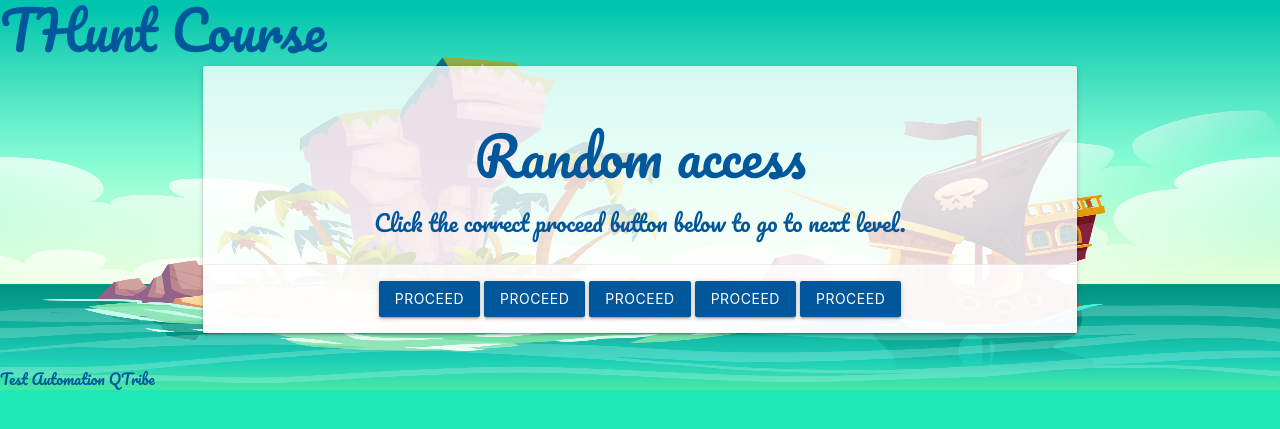
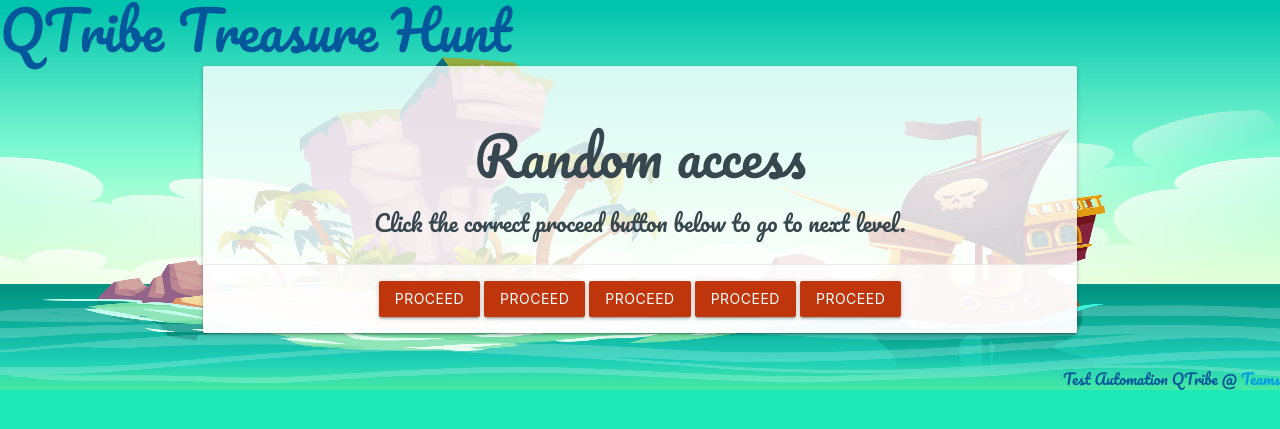
Before and after one commit to ramanqa/thunt.py, a Flask app: template templates/c1.html in a window 1280 px wide. Shown: the top 429 px of the page. Run offline with Flask 2, Linux system fonts and the light colour scheme; the template is opened without the code that fills it, so the values that code supplies are empty.

Commit message:
theaming

```diff
--- a/templates/a_video.html
+++ b/templates/a_video.html
@@ -14,7 +14,7 @@
                 <li>Mute the video </li>
                 <li>Click proceed</li>
               </ol>
-              <button class="btn light-blue darken-4" id="aVideoSubmit" href="#">Proceed</a>
+              <button class="btn deep-orange darken-4" id="aVideoSubmit" href="#">Proceed</a>
             </div>
             <div class="col s4">
               <div id="aVideoPlayer"></div>
--- a/templates/c1.html
+++ b/templates/c1.html
@@ -12,11 +12,11 @@
         <div class="card-action">
           <form id="c1form" method="POST" action="/r/c1">
           </form>
-          <button id="c1submitbutton1" class="btn light-blue darken-4">Proceed</button>
-          <button id="c1submitbutton2" class="btn light-blue darken-4">Proceed</button>
-          <button id="c1submitbutton3" class="btn light-blue darken-4">Proceed</button>
-          <button id="c1submitbutton4" class="btn light-blue darken-4">Proceed</button>
-          <button id="c1submitbutton5" class="btn light-blue darken-4">Proceed</button>
+          <button id="c1submitbutton1" class="btn deep-orange darken-4">Proceed</button>
+          <button id="c1submitbutton2" class="btn deep-orange darken-4">Proceed</button>
+          <button id="c1submitbutton3" class="btn deep-orange darken-4">Proceed</button>
+          <button id="c1submitbutton4" class="btn deep-orange darken-4">Proceed</button>
+          <button id="c1submitbutton5" class="btn deep-orange darken-4">Proceed</button>
         </div>
       </div>
     </div>
--- a/templates/crystal_maze.html
+++ b/templates/crystal_maze.html
@@ -4,7 +4,7 @@
   <div class="col s12">
       <div class="card maincard">
         <div class="card-content">
-          <span class="card-title"><h2>Socket Gate</h2></span>
+          <span class="card-title"><h2>Crystal Maze</h2></span>
           <div class="row">
             <div class="col s1 center-align"></div>
             <div class="col s5 center-align">
@@ -25,7 +25,7 @@
                   <form id="crystalMazeForm" name="crystalMazeForm" action="/r/crystal_maze" method="POST">
                     <input type="hidden" id="crystalMazePath" name="crystalMazePath"></input>
                   </form>
-                  <button id="crystalMazeFormSubmit" class="btn light-blue darken-4">Submit</button>
+                  <button id="crystalMazeFormSubmit" class="btn deep-orange darken-4">Submit</button>
                 </div>
               </div>
             </div>
--- a/templates/landing.html
+++ b/templates/landing.html
@@ -11,7 +11,7 @@
                   our gentleman o' fortune Cap'n "the forgetful one" 'as 'id our treasure chest. It 'as years o' loot we plundered from all ships at the seas. But 'e forgot where 'e 'id it (hence the name "the forgetful one"!). If ye 'elp us find it we can parley. All we know be the entry door. But beware, we 'eard its full o' traps.
                   </p>
                   <br />
-                  <button id="start" class="btn light-blue darken-4">Start</button>
+                  <button id="start" class="btn deep-orange darken-4">Start</button>
             </div>
             <div class="col s6">
               <img src="/static/parrot.png" style="height: 300px; vertical-align: bottom;" />
--- a/templates/layout.html
+++ b/templates/layout.html
@@ -21,21 +21,35 @@
         .errorcard{
           background-color: rgba(234,22,22,0.8);
         }
+        ::placeholder {
+           color: grey;
+        }
+        input{
+          border-bottom: 2px solid #9e9e9e !important;
+        }
       </style>
     </head>
 
       <script src="https://ajax.googleapis.com/ajax/libs/jquery/3.6.0/jquery.min.js"></script>
     <body class="teal accent-3" style="background-image: url('/static/pbg.jpg'); background-repeat: no-repeat; background-size: 100% 100%;">
       <header class="">
-        <h2 class="light-blue-text text-darken-4" style="margin: 0px;"> THunt Course</h2>
+        <h2 class="light-blue-text text-darken-4" style="margin: 0px;">QTribe Treasure Hunt</h2>
       </header>
-      <div class="container light-blue-text text-darken-4">
+      <div class="container blue-grey-text text-darken-3">
           {% block content %}{% endblock %}
       </div>
-      <footer class="light-blue-text text-darken-4">
-        Test Automation QTribe
+      <footer class="light-blue-text text-darken-4 right-align">
+        Test Automation QTribe @ <a href="https://teams.microsoft.com/l/team/19%3a8e96ee180dae46e2aa7ae6f5958ad658%40thread.skype/conversations?groupId=b877faf9-765d-4e74-affa-bb80557cbf34&tenantId=6be5b754-cbd2-4393-9dc2-d7050d353c69">Teams</a>
       <footer>
 
       <script src="https://cdnjs.cloudflare.com/ajax/libs/materialize/1.0.0/js/materialize.min.js"></script>
+      <script>
+        $('form input'). keydown(function (e) {
+          if (e. keyCode == 13) {
+            e. preventDefault();
+              return false;
+            }
+          });
+      </script>
     </body>
   </html>
--- a/templates/not_a_bot.html
+++ b/templates/not_a_bot.html
@@ -19,7 +19,7 @@
                 </div>
                 <input type="hidden" id="notABotCaptchaWord" name="notABotCaptchaWord" />
               </form>
-              <button class="btn light-blue darken-4" id="notABotCaptchaSubmit" href="#">Submit Captcha</a>
+              <button class="btn deep-orange darken-4" id="notABotCaptchaSubmit" href="#">Submit Captcha</a>
             </div>
           </div>
         </div>
--- a/templates/socket_gate.html
+++ b/templates/socket_gate.html
@@ -17,8 +17,8 @@
           <div class="row">
             <div class="col s4 m4 offset-m4 l4 offset-l4">
               <form id="socketGate" name="socketGate" action="/r/socket_gate" method="POST">
-                <input type="text" id="socketGateMessage" name="socketGateMessage"></input>
-                <button class="btn light-blue darken-4">Submit</button>
+                <input placeholder="Access Token" type="text" id="socketGateMessage" name="socketGateMessage"></input>
+                <button class="btn deep-orange darken-4">Submit</button>
               </form>
             </div>
           </div>
```
